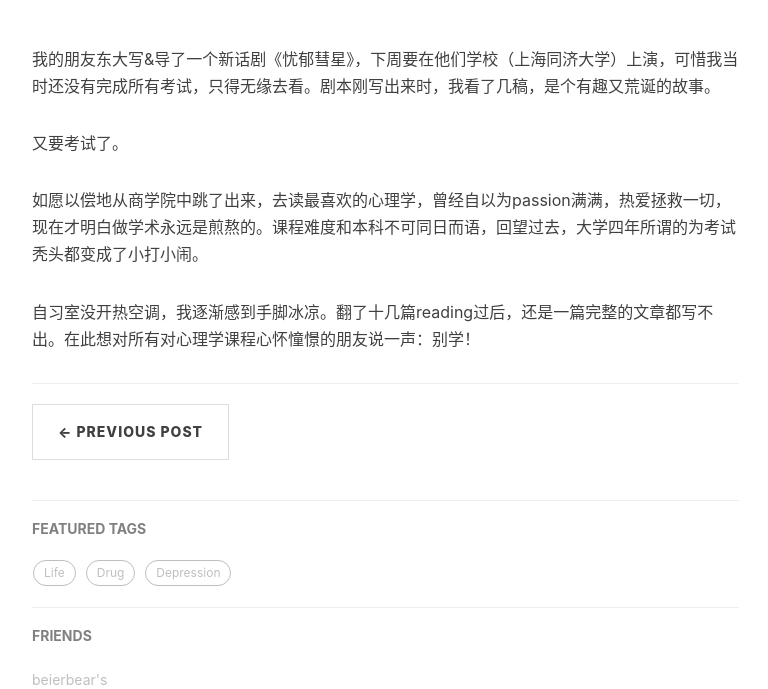
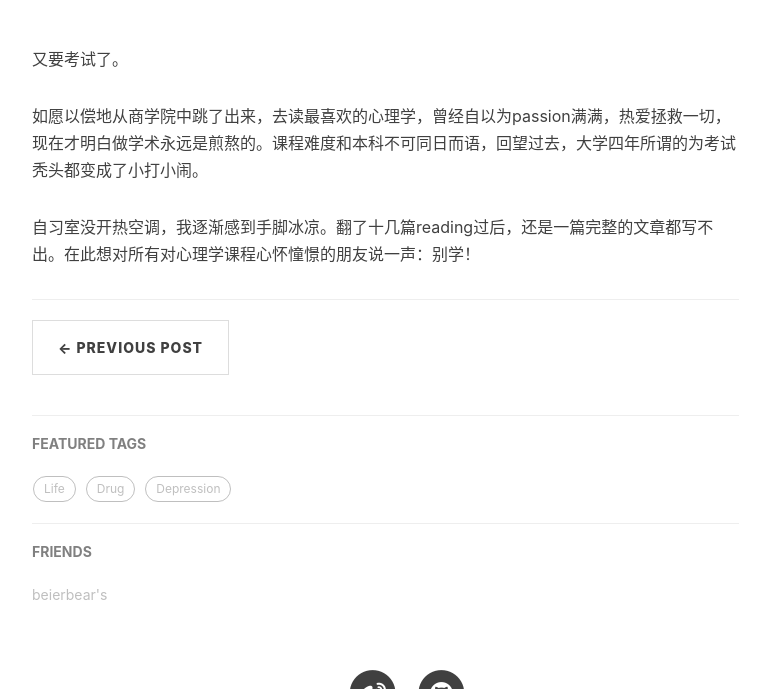
Before and after one commit to beierbear/beierbear.github.io, a Jekyll site: the page built from _posts/2019-12-05-考试焦虑，最为致命.md, in a window 1280 px wide and 900 px high, scrolled down 316 px, cut to the strip 211-900 px from the top of the window. Shown: the whole strip, without its empty margins (233-1001 px from the left). Built offline with Jekyll 4.4.1, drawn with Linux system fonts in a browser that asks for light colours; nearby versions of some CDN libraries; comment, search, counter and statistics services are not loaded.

Commit message:
Update 2019-12-05-考试焦虑，最为致命.md

```diff
--- a/_posts/2019-12-05-考试焦虑，最为致命.md
+++ b/_posts/2019-12-05-考试焦虑，最为致命.md
@@ -9,7 +9,7 @@ tags:
     - Life
 ---
 
-我的朋友东大写&导了一个新话剧《忧郁彗星》，下周要在他们学校（上海同济大学）上演，可惜我当时还没有完成所有考试，只得无缘去看。剧本刚写出来时，我看了几稿，是个有趣又荒诞的故事。
+
 
 又要考试了。
 
```
